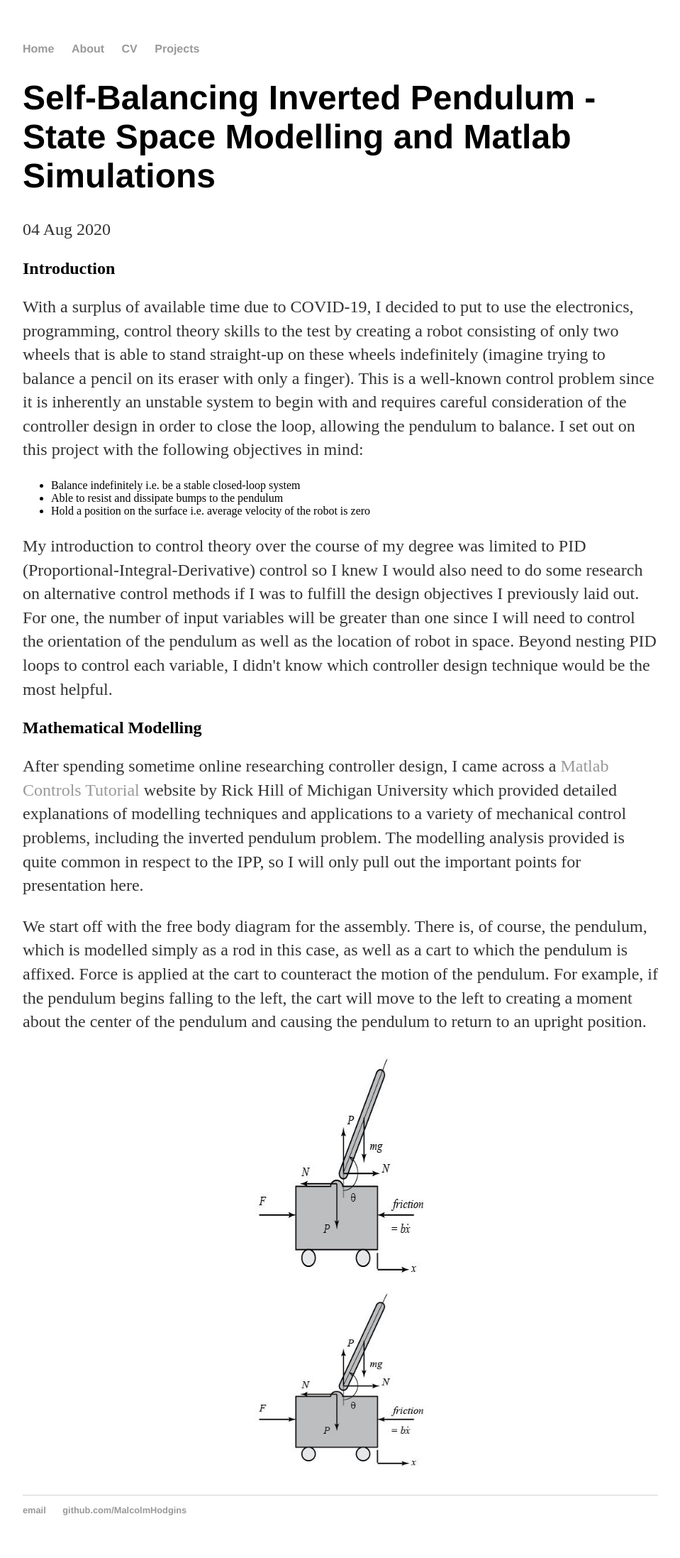
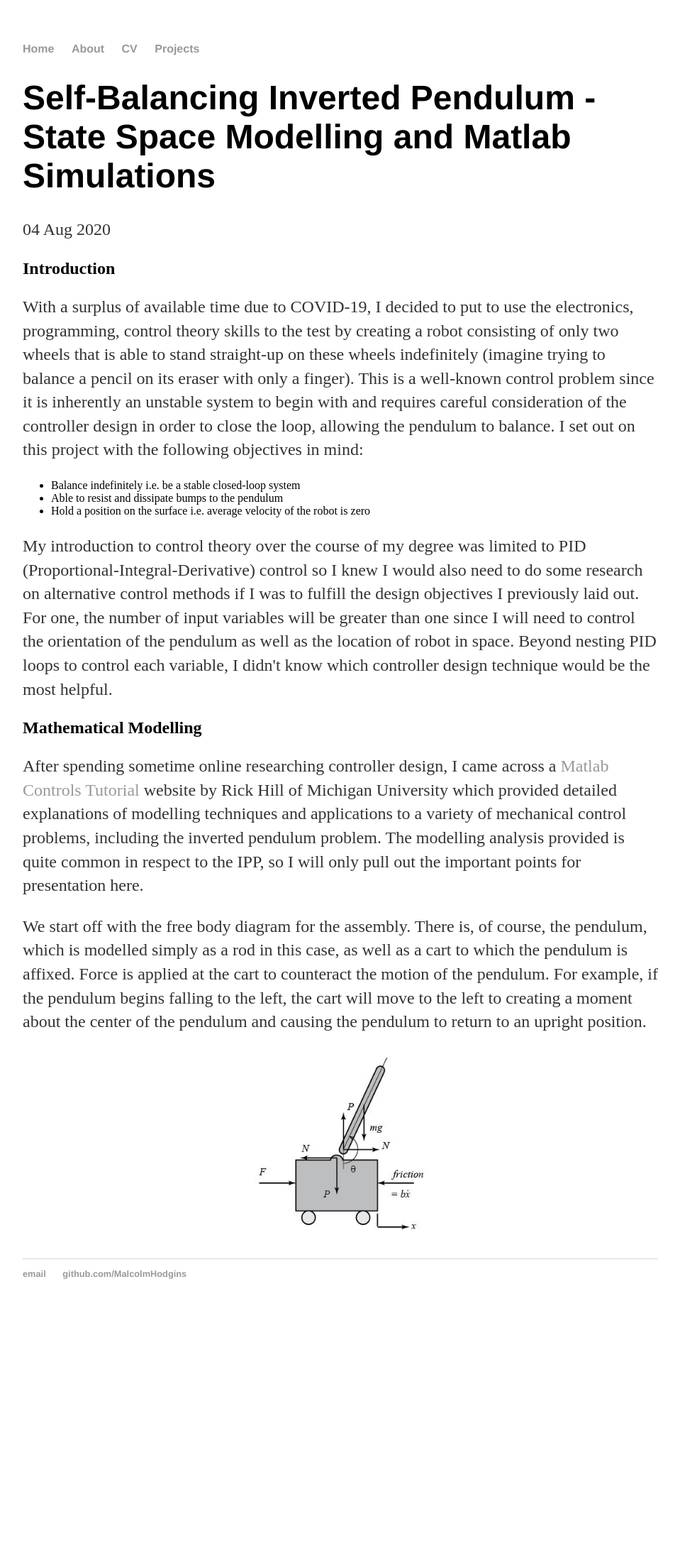
Before and after one commit to MalcolmHodgins/MalcolmHodgins.github.io, a Jekyll site: the page built from _posts/2020-08-04-SBIP Modelling.md, in a window 1280 px wide. Shown: the whole page at 71% size, without its empty margins (160-1119 px from the left). Built offline with Jekyll 4.4.1, drawn with Linux system fonts in a browser that asks for light colours; after the commit the page ends 1862 px from its top, so only the background shows below that.

Commit message:
Update 2020-08-04-SBIP Modelling.md

```diff
--- a/_posts/2020-08-04-SBIP Modelling.md
+++ b/_posts/2020-08-04-SBIP Modelling.md
@@ -37,5 +37,4 @@ We start off with the free body diagram for the assembly. There is, of course, t
 </p>
 
 
-<img src="/images/sbip_modelling/free_body_diagram.JPG" width="445" height="333">
 <img src="/images/sbip_modelling/free_body_diagram.JPG">
```
